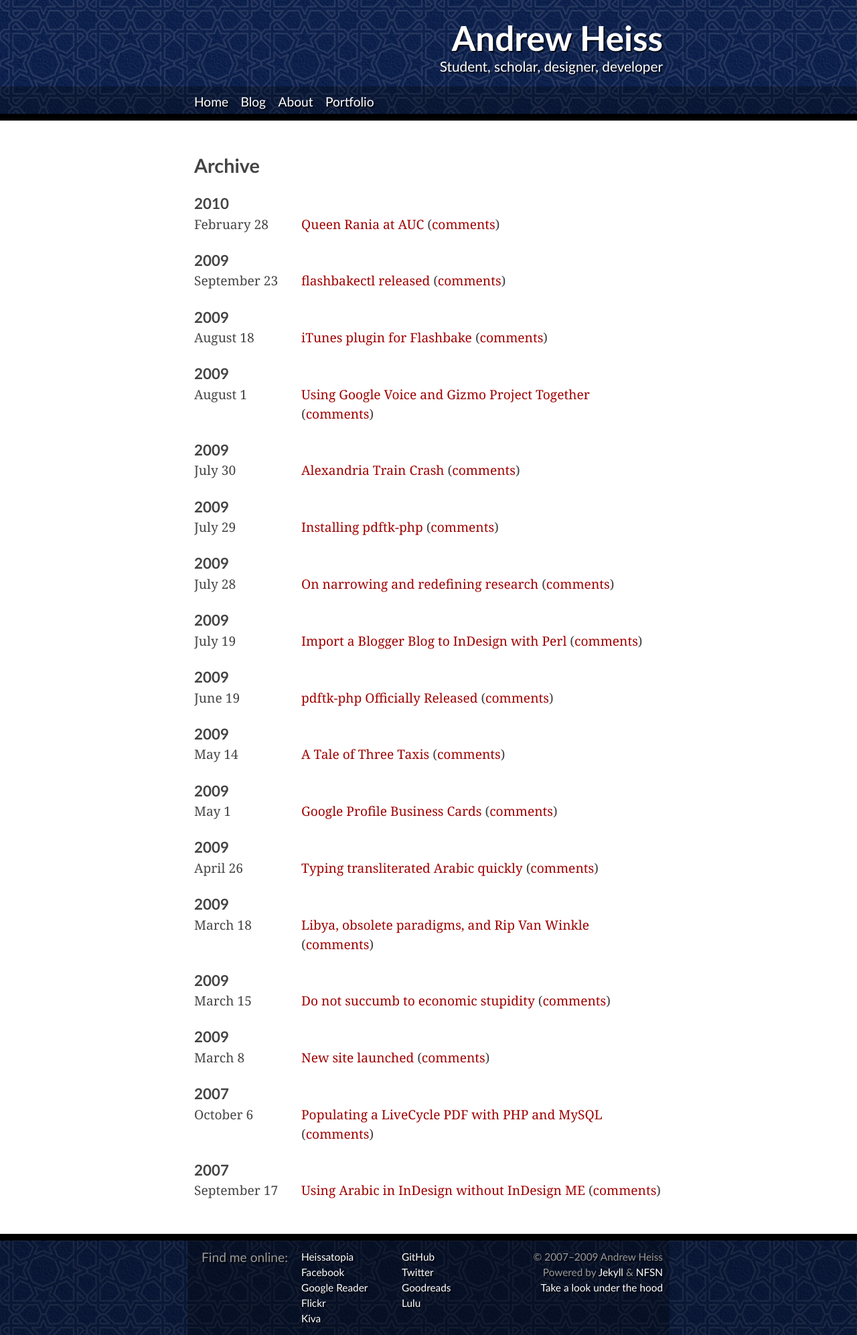
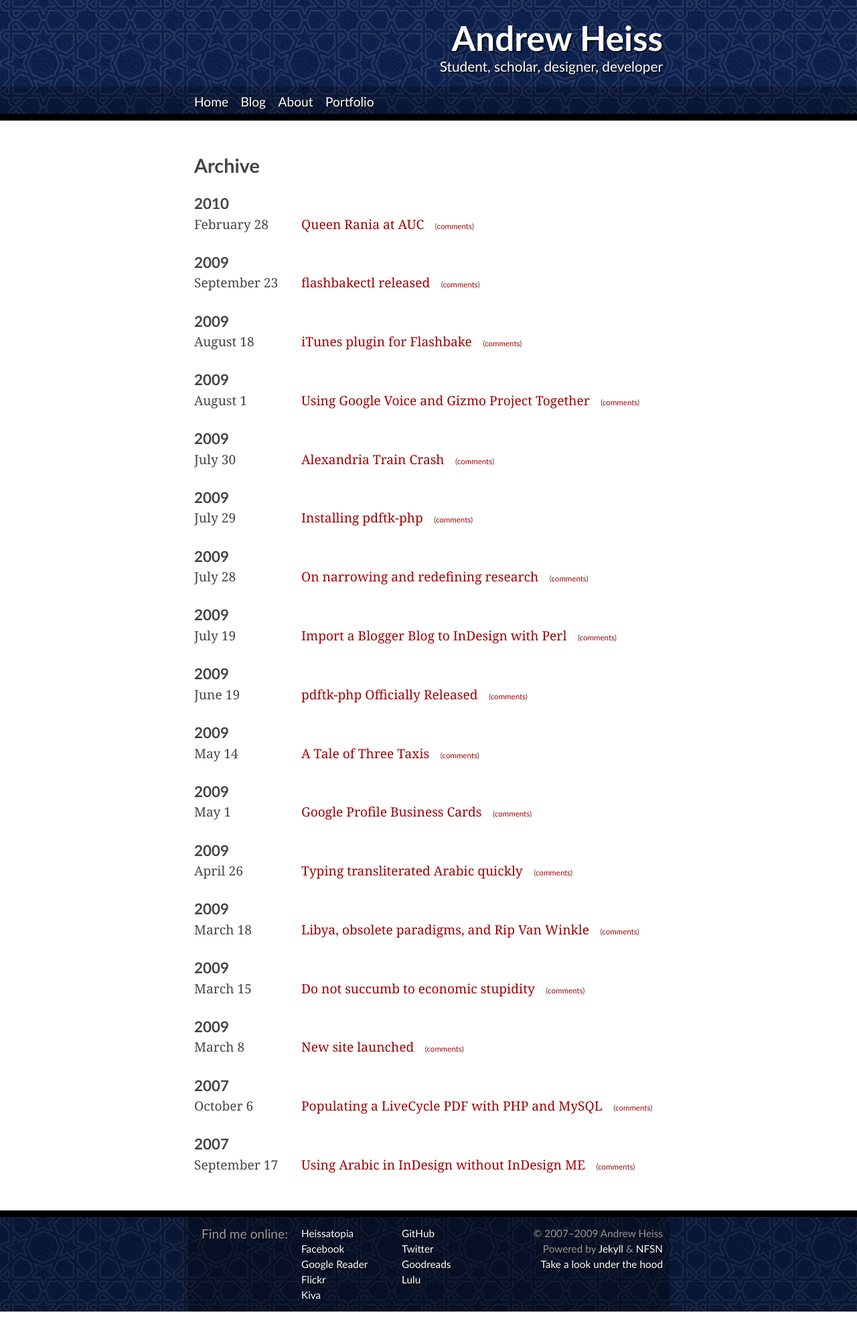
Before and after one commit to andrewheiss/ah-jekyll, a Jekyll site: the page built from archive.html, in a window 1280 px wide. Shown: the whole page at 67% size. Built offline with Jekyll 4.4.1, drawn with Linux system fonts in a browser that asks for light colours; some web fonts are replaced; Markdown is read by kramdown in place of the engine named in the settings; comment, search, counter and statistics services are not loaded; after the commit the page ends 1958 px from its top, so only the background shows below that.

Commit message:
Added class for comment count in archives

```diff
--- a/css/styles.css
+++ b/css/styles.css
@@ -493,6 +493,12 @@ textarea {
 	display: inline;
 }
 
+.comment-archive {
+	font-family: Museo Sans, Candara, "Bitstream Vera Sans", "DejaVu Sans", "Trebuchet MS", Verdana, sans-serif;
+	font-size: .6em;
+	padding-left: 1em;
+}
+
 /* @end */
 
 /* @group Footnotes */
```
